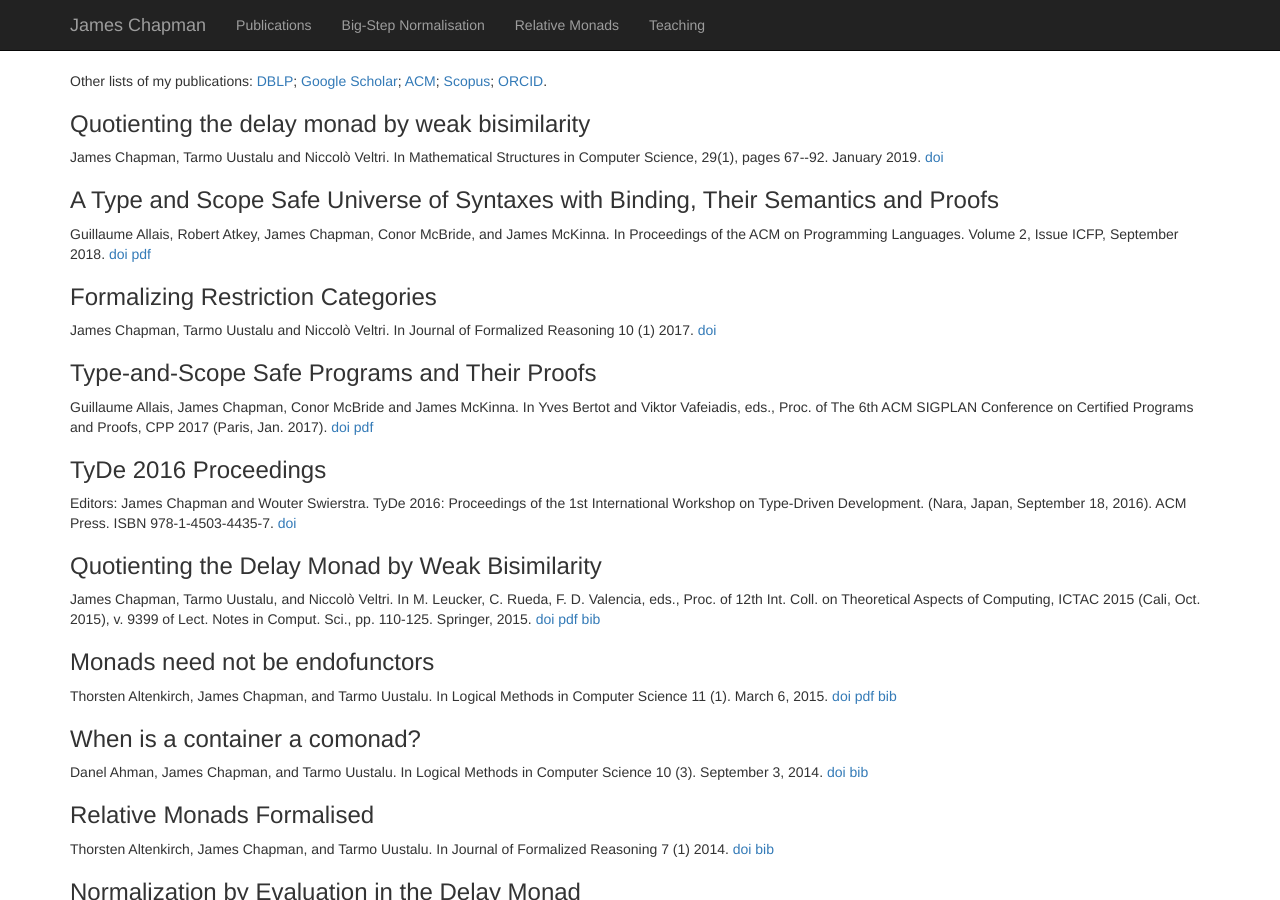
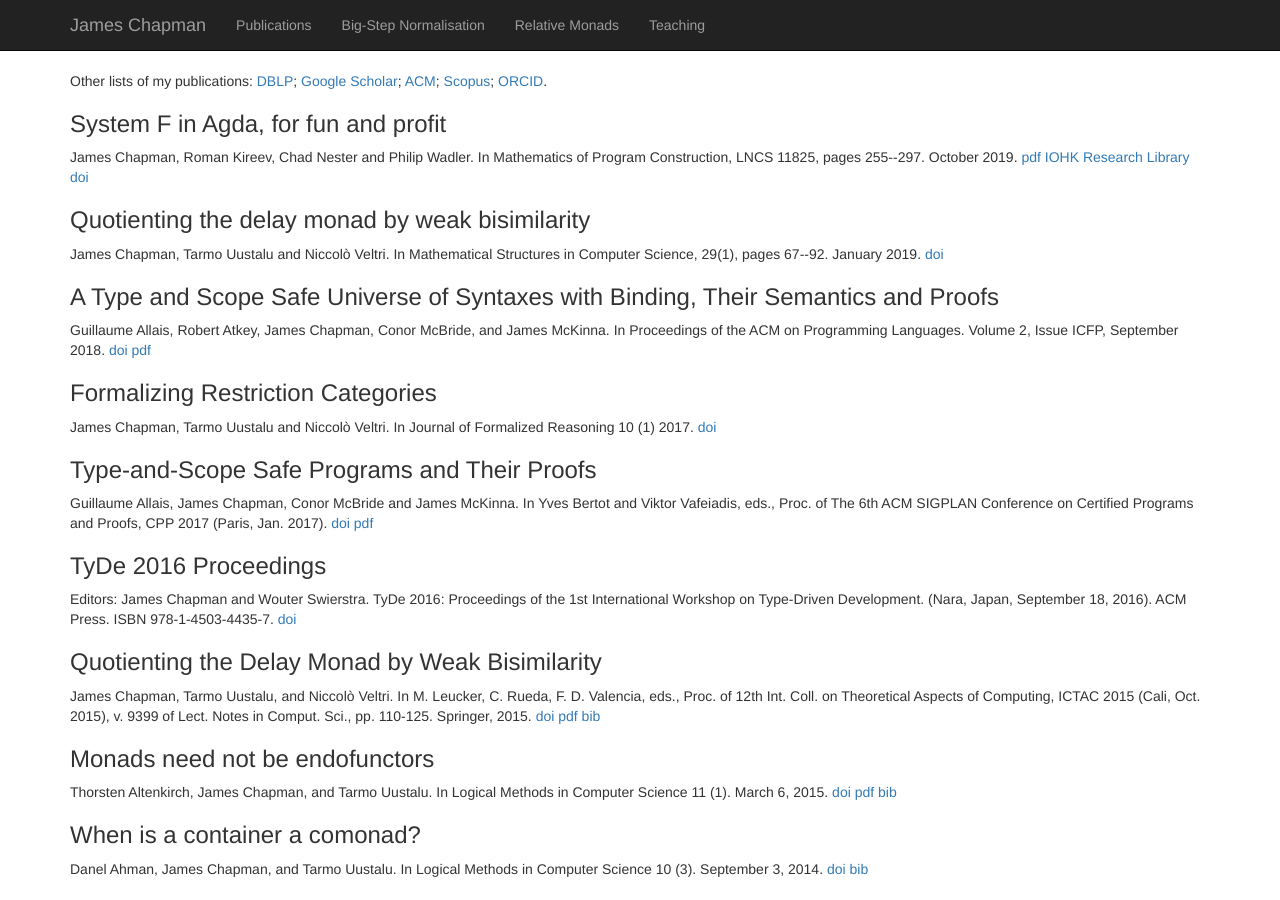
Before and after one commit to jmchapman/jmchapman.github.io, a Jekyll site: the page built from Publications.html, in a window 1280 px wide and 900 px high. Built offline with Jekyll 4.4.1, drawn with Linux system fonts in a browser that asks for light colours; nearby versions of some CDN libraries.

Commit message:
Update Publications.html

```diff
--- a/Publications.html
+++ b/Publications.html
@@ -11,6 +11,17 @@ title: James Chapman - Publications
     <a href="https://www.scopus.com/authid/detail.uri?authorId=55649571073">Scopus</a>;
     <a href="http://orcid.org/0000-0001-9036-8252">ORCID</a>.
   </article>
+
+  <article id="funandprofit">
+    <h3>System F in Agda, for fun and profit</h3>
+    <p>James Chapman, Roman Kireev, Chad Nester and Philip Wadler. In
+      Mathematics of Program Construction, LNCS 11825, pages 255--297. October 2019.
+      <a href="papers/funandprofit.pdf">pdf</a>
+      <a href="https://iohk.io/en/research/library/papers/system-f-in-agdafor-fun-and-profit/">IOHK Research Library</a>
+      <a href="https://doi.org/10.1007/978-3-030-33636-3_10">doi</a>
+    </p>
+  </article>
+
   <article id="quotdelaymscs">
     <h3>Quotienting the delay monad by weak bisimilarity</h3>
     <p>James Chapman, Tarmo Uustalu and Niccolò Veltri. In
```
